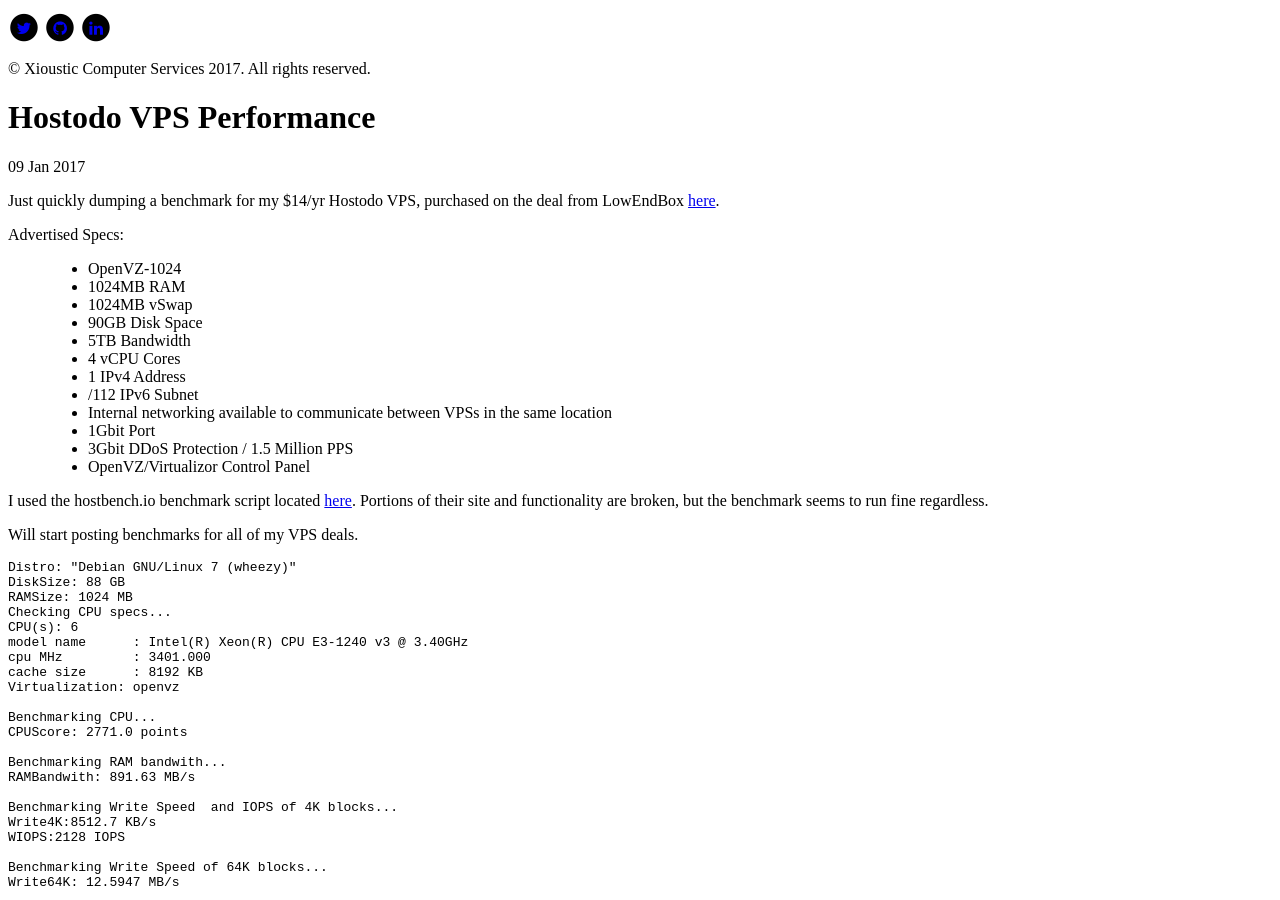
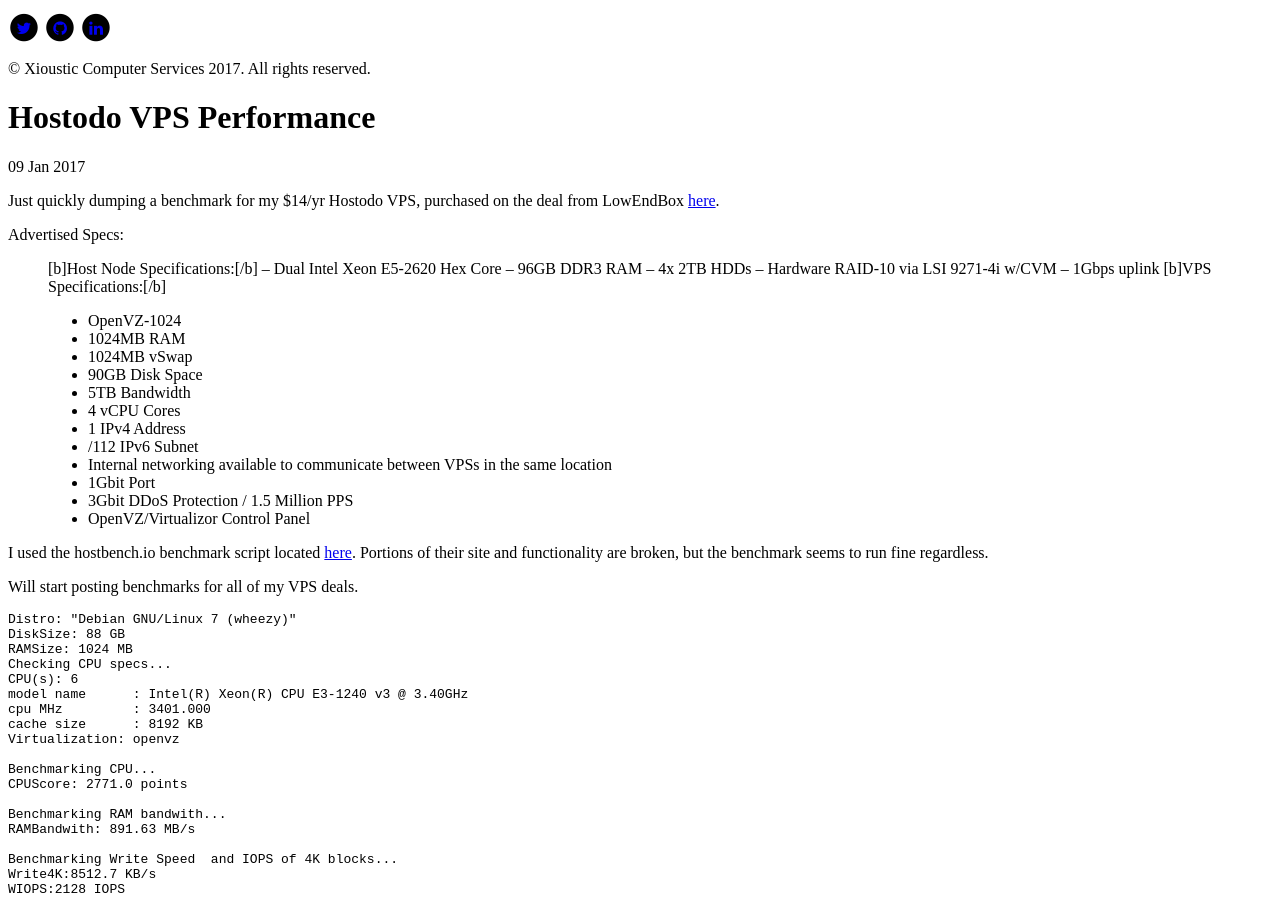
Before and after one commit to Xioustic/xioustic.github.io, a Jekyll site: the page built from _posts/2017-01-09-hostodo-vps-performance.md, in a window 1280 px wide and 900 px high, scrolled down 591 px. Built offline with Jekyll 4.4.1, drawn with Linux system fonts in a browser that asks for light colours; nearby versions of some CDN libraries; Markdown is read by kramdown in place of the engine named in the settings; comment, search, counter and statistics services are not loaded.

Commit message:
Update 2017-01-09-hostodo-vps-performance.md

```diff
--- a/_posts/2017-01-09-hostodo-vps-performance.md
+++ b/_posts/2017-01-09-hostodo-vps-performance.md
@@ -11,6 +11,13 @@
 Just quickly dumping a benchmark for my $14/yr Hostodo VPS, purchased on the deal from LowEndBox [here](https://lowendbox.com/blog/hostodo-kvm-and-openvz-offer-from-14year/).
 
 Advertised Specs:
+> [b]Host Node Specifications:[/b]
+> – Dual Intel Xeon E5-2620 Hex Core
+> – 96GB DDR3 RAM
+> – 4x 2TB HDDs
+> – Hardware RAID-10 via LSI 9271-4i w/CVM
+> – 1Gbps uplink
+> [b]VPS Specifications:[/b]
 > - OpenVZ-1024
 > - 1024MB RAM
 > - 1024MB vSwap
```
